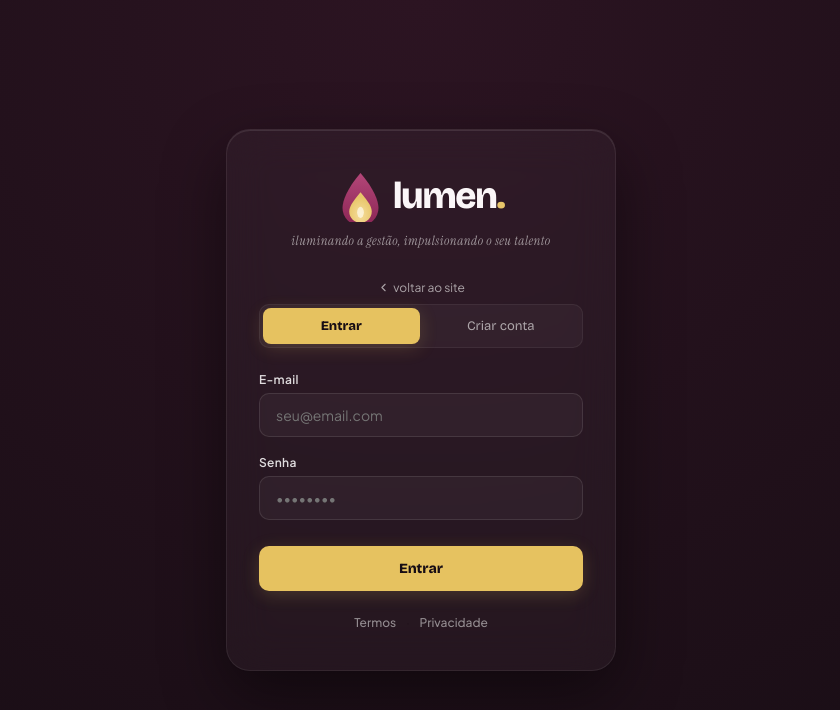
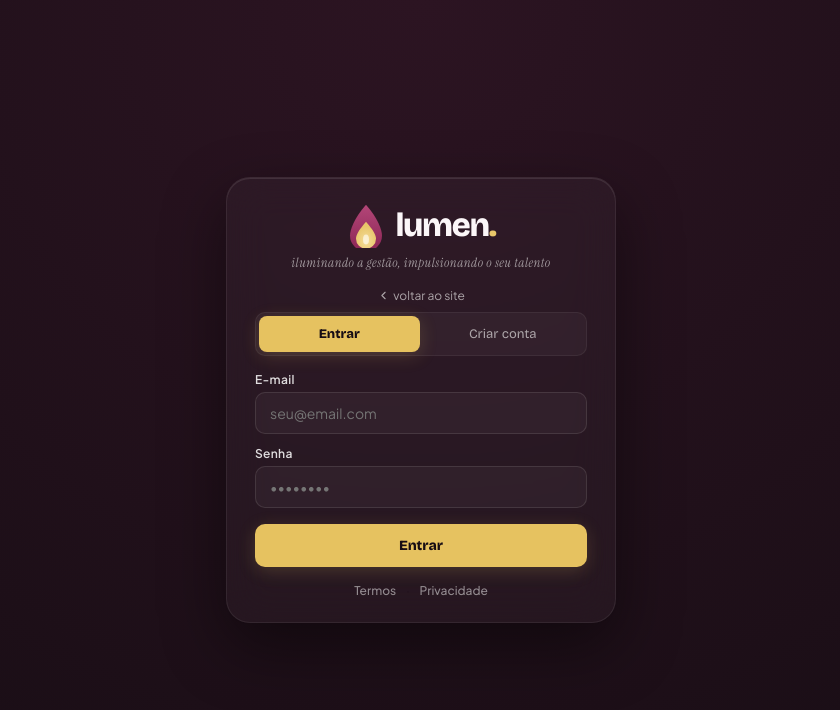
Before and after one commit to jnthcardoso/NAILPRO, a React (Vite) app: page /login in a window 1280 px wide. Shown: the top 710 px of the page, without its empty margins (219-1059 px from the left). Built offline with nearby package versions, Linux system fonts and the light colour scheme; no server answers.

Commit message:
fix: tela de login/cadastro cabe na tela sem rolar
- Card compactado (paddings, margens e gaps menores)
- Container com overflow e card com margin auto: rola sem cortar em telas pequenas

Co-Authored-By: Claude Opus 4.8 <noreply@anthropic.com>

```diff
--- a/src/pages/Login.jsx
+++ b/src/pages/Login.jsx
@@ -58,8 +58,8 @@ export default function Login() {
   return (
     <div style={s.root}>
       <div className="fade-in" style={s.card}>
-        <div style={{ display: 'flex', justifyContent: 'center', marginBottom: 10 }}>
-          <LumenLogo size={36} variant="reverso" layout="horizontal" />
+        <div style={{ display: 'flex', justifyContent: 'center', marginBottom: 6 }}>
+          <LumenLogo size={32} variant="reverso" layout="horizontal" />
         </div>
         <p style={s.sub}>iluminando a gestão, impulsionando o seu talento</p>
         <div style={{ textAlign: 'center', marginBottom: 6 }}>
@@ -170,13 +170,15 @@ const s = {
     justifyContent: 'center',
     background: 'radial-gradient(circle at top, #2C1422 0%, var(--brand-dark-bg, #170D14) 100%)',
     padding: 20,
+    overflowY: 'auto',
   },
   card: {
     background: 'rgba(255, 255, 255, 0.03)',
     borderRadius: 24,
-    padding: '40px 32px',
+    padding: '24px 28px',
     width: '100%',
     maxWidth: 390,
+    margin: 'auto',
     border: '1px solid rgba(255, 255, 255, 0.07)',
     boxShadow: '0 24px 64px rgba(0, 0, 0, 0.45), inset 0 1px 0 rgba(255, 255, 255, 0.1)',
     backdropFilter: 'blur(20px)',
@@ -186,8 +188,8 @@ const s = {
     textAlign: 'center',
     fontSize: 13,
     color: 'rgba(255, 255, 255, 0.55)',
-    marginTop: 6,
-    marginBottom: 28,
+    marginTop: 4,
+    marginBottom: 14,
     fontFamily: "'Instrument Serif', serif",
     fontStyle: 'italic',
     letterSpacing: '0.5px'
@@ -197,7 +199,7 @@ const s = {
     background: 'rgba(255, 255, 255, 0.04)',
     borderRadius: 'var(--radius-sm)',
     padding: 3,
-    marginBottom: 24,
+    marginBottom: 16,
     gap: 3,
     border: '1px solid rgba(255, 255, 255, 0.06)'
   },
@@ -220,8 +222,8 @@ const s = {
     boxShadow: 'var(--shadow-gold)',
     fontWeight: 800
   },
-  form: { display: 'flex', flexDirection: 'column', gap: 18 },
-  field: { display: 'flex', flexDirection: 'column', gap: 6 },
+  form: { display: 'flex', flexDirection: 'column', gap: 12 },
+  field: { display: 'flex', flexDirection: 'column', gap: 5 },
   label: {
     fontSize: 12,
     fontWeight: 600,
@@ -229,7 +231,7 @@ const s = {
     letterSpacing: '0.3px'
   },
   input: {
-    padding: '12px 16px',
+    padding: '11px 14px',
     borderRadius: 'var(--radius-sm)',
     border: '1px solid rgba(255, 255, 255, 0.1)',
     fontSize: 14,
@@ -252,11 +254,11 @@ const s = {
     color: 'var(--brand-dark-bg, #170D14)',
     border: 'none',
     borderRadius: 'var(--radius-sm)',
-    padding: '14px 0',
+    padding: '13px 0',
     fontSize: 14,
     fontWeight: 800,
     cursor: 'pointer',
-    marginTop: 8,
+    marginTop: 4,
     boxShadow: 'var(--shadow-gold)',
     transition: 'all 0.2s ease',
     fontFamily: "'Bricolage Grotesque', sans-serif",
@@ -289,7 +291,7 @@ const s = {
     alignItems: 'center',
     justifyContent: 'center',
     gap: 10,
-    marginTop: 24,
+    marginTop: 16,
     fontSize: 12,
   },
   footerLink: {
```
